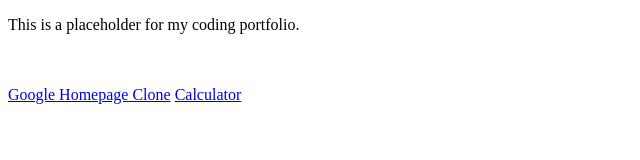
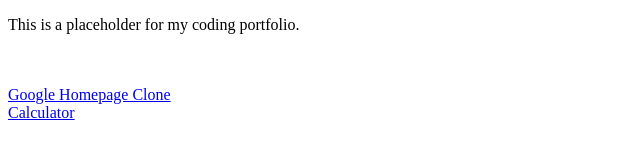
Before and after one commit to tommygatz/tommygatz.github.io, a plain HTML site: page index.html in a window 1280 px wide. Shown: the whole page, without its empty margins (0-640 px from the left). Drawn offline with Linux system fonts and the light colour scheme.

Commit message:
fixed spacing

```diff
--- a/index.html
+++ b/index.html
@@ -5,7 +5,7 @@
   </head>
   <body>
     <p>This is a placeholder for my coding portfolio.</p><br><br>
-    <a href="https://tommygatz.github.io/google-homepage/">Google Homepage Clone</a>
+    <a href="https://tommygatz.github.io/google-homepage/">Google Homepage Clone</a><br>
     <a href="https://tommygatz.github.io/calculator/">Calculator</a>
   </body>
 </html>
```
